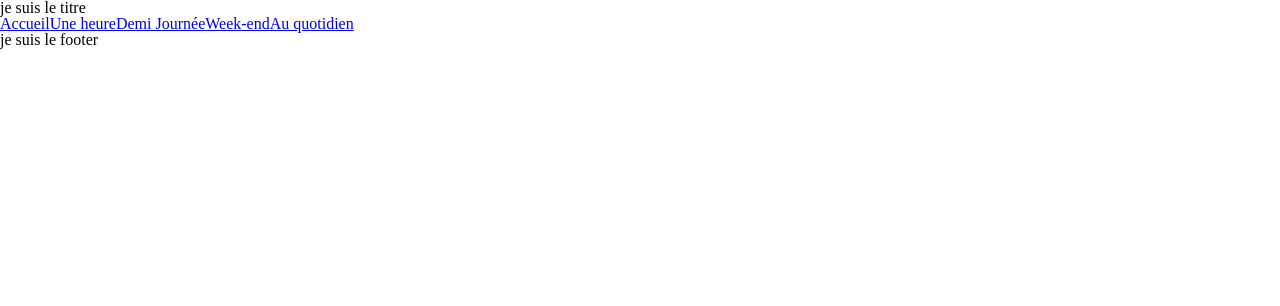
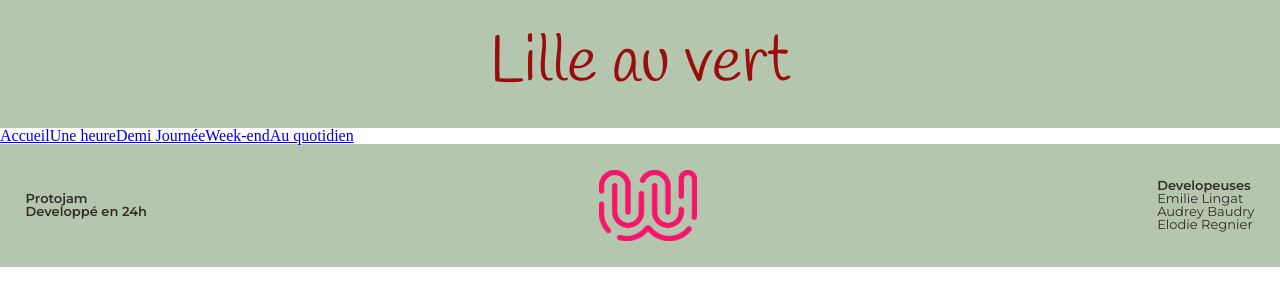
Before and after one commit to EmilieLgt/Lille-au-vert, a React (Vite) app: page / in a window 1280 px wide. Shown: the top 306 px of the page. Built offline with nearby package versions, Linux system fonts and the light colour scheme; a web font is replaced by a local one.

Commit message:
header and footer

```diff
--- a/src/App.css
+++ b/src/App.css
@@ -125,13 +125,13 @@ table {
 
 :root {
   /* couleurs */
-  --primary-color : #B4C6AD ;
-  --secondary-color : #9B0D0D ;
-  --third-color : #FFEFE3 ;
+  --primary-color: #b4c6ad;
+  --secondary-color: #9b0d0d;
+  --third-color: #ffefe3;
   --text-color: #332c2c;
 
   /* polices */
-  --h1-font : "Handlee";
-  --primary-font : "Montserrat";
-  --title-font : "Delicious Handrawn" ,
+  --h1-font: "Handlee";
+  --primary-font: "Montserrat";
+  --title-font: "Delicious Handrawn";
 }
--- a/src/components/Footer.jsx
+++ b/src/components/Footer.jsx
@@ -1,7 +1,26 @@
+import "./footer.css";
+
 function Footer() {
   return (
     <>
-      <p>je suis le footer</p>
+      <div className="footer">
+        <p className="devTitle">
+          Protojam <br /> Developpé en 24h
+        </p>
+        <img
+          className="logoWCS"
+          src="./public/images/WCSlogo.png"
+          alt="logo Wild Code School"
+        />
+        <div className="devBlock">
+          <p className="devTitle">Developeuses</p>
+          <p className="dev">
+            Emilie Lingat <br />
+            Audrey Baudry <br />
+            Elodie Regnier
+          </p>
+        </div>
+      </div>
     </>
   );
 }
--- a/src/components/Header.jsx
+++ b/src/components/Header.jsx
@@ -1,7 +1,9 @@
+import "./header.css";
+
 function Header() {
   return (
     <>
-      <p>je suis le titre</p>
+      <p className="Brand">Lille au vert</p>
     </>
   );
 }
--- /dev/null
+++ b/src/components/footer.css
@@ -0,0 +1,40 @@
+.footer {
+  background-color: var(--primary-color);
+  display: flex;
+  flex-direction: row;
+  justify-content: space-between;
+  padding: 2%;
+}
+
+.devTitle {
+  font-family: var(--primary-font);
+  font-weight: 600;
+  color: var(--text-color);
+  font-size: small;
+  display: flex;
+  align-items: center;
+}
+
+.dev {
+  font-family: var(--primary-font);
+  color: var(--text-color);
+  font-size: small;
+}
+
+.logoWCS {
+  width: 20%;
+  padding-right: 0.5em;
+}
+
+.devBlock {
+  display: flex;
+
+  flex-direction: column;
+  justify-content: center;
+}
+
+@media screen and (min-width: 990px) {
+  .logoWCS {
+    width: 8%;
+  }
+}
--- /dev/null
+++ b/src/components/header.css
@@ -0,0 +1,9 @@
+.Brand {
+  background-color: var(--primary-color);
+  font-family: var(--h1-font);
+  font-size: 4em;
+  color: var(--secondary-color);
+  display: flex;
+  justify-content: center;
+  padding: 0.5em;
+}
```
Also changed, not shown: public/images/WCSlogo.png (added).
